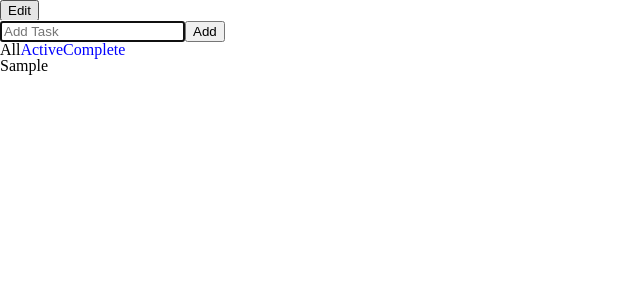
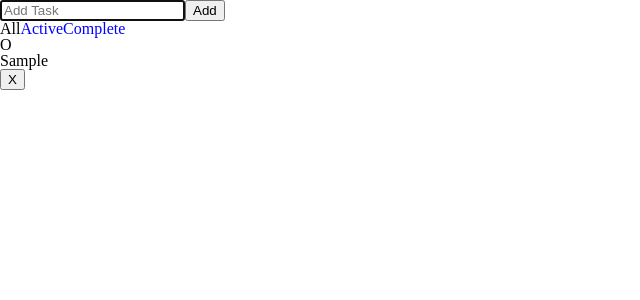
Before and after one commit to sequoian/tasks, a React (Create React App) app: page / in a window 1280 px wide. Both pictures are taken after typing "Sample" into the empty fields and a click on the button "Add". Shown: the top 300 px of the page, without its empty margins (0-640 px from the left). Built offline with nearby package versions, Linux system fonts and the light colour scheme.

Commit message:
simplified frontend

```diff
--- a/src/actions/index.js
+++ b/src/actions/index.js
@@ -20,13 +20,6 @@ export const toggleTask = id => {
   }
 }
 
-export const setTaskDisplayMode = mode => {
-  return {
-    type: 'SET_TASK_DISPLAY_MODE',
-    mode
-  }
-}
-
 export const editTask = (id, text) => {
   return {
     type: 'EDIT_TASK',
--- a/src/components/App.js
+++ b/src/components/App.js
@@ -2,11 +2,9 @@ import React from 'react'
 import FilterNav from './FilterNav'
 import AddTask from '../containers/AddTask'
 import VisibleTaskList from '../containers/VisibleTaskList'
-import EditButton from '../containers/EditButton'
 
 const App = () => (
   <div id="app">
-    <EditButton />
     <AddTask />
     <FilterNav />
     <VisibleTaskList />
--- a/src/components/EditTask.js
+++ /dev/null
@@ -1,30 +0,0 @@
-import React from 'react'
-import PropTypes from 'prop-types'
-
-const EditTask = ({id, text, onChange, onDelete}) => (
-  <div className="edit-task">
-    <button>Up</button>
-    <button>Down</button>
-    <input
-      value={text}
-      onChange={e =>
-        onChange(
-          id,
-          e.target.value,
-        )
-      }
-    />
-    <button onClick={onDelete}>
-      Delete
-    </button>
-  </div>
-)
-
-EditTask.propTypes = {
-  id: PropTypes.number.isRequired,
-  text: PropTypes.string.isRequired,
-  onChange: PropTypes.func.isRequired,
-  onDelete: PropTypes.func.isRequired
-}
-
-export default EditTask
--- a/src/components/Task.js
+++ b/src/components/Task.js
@@ -1,19 +1,26 @@
 import React from 'react'
 import PropTypes from 'prop-types'
 
-const Task = ({onClick, completed, text}) => (
-  <div
-    className={completed ? "task complete" : "task"}
-    onClick={onClick}
-  >
-    {text}
+const Task = ({onClick, completed, text, onDelete, onChange}) => (
+  <div className={completed ? "task complete" : "task"}>
+    <div onClick={onClick}>
+      O
+    </div>
+    <div>
+      {text}
+    </div>
+    <button onClick={onDelete}>
+      X
+    </button>
   </div>
 )
 
 Task.propTypes = {
   onClick: PropTypes.func.isRequired,
   completed: PropTypes.bool.isRequired,
-  text: PropTypes.string.isRequired
+  text: PropTypes.string.isRequired,
+  onDelete: PropTypes.func.isRequired,
+  onChange: PropTypes.func.isRequired
 }
 
 export default Task
--- a/src/components/TaskList.js
+++ b/src/components/TaskList.js
@@ -1,47 +1,27 @@
 import React from 'react'
 import PropTypes from 'prop-types'
 import Task from './Task'
-import EditTask from './EditTask'
 
 const TaskList = ({
   tasks,
   onTaskClick,
-  taskDisplayMode,
   onTaskChange,
   onTaskDelete
-}) => {
-  const tasksByMode = tasks.map(task => {
-    switch (taskDisplayMode) {
-      case 'EDIT':
-        return (
-          <EditTask
+}) => (
+  <ul id="task-list">
+    {tasks.map(task => (
+      <li>
+        <Task
           key={task.id}
           {...task}
           onChange={onTaskChange}
+          onClick={() => onTaskClick(task.id)}
           onDelete={() => onTaskDelete(task.id)}
         />
-        )
-      default:
-        return (
-          <Task
-            key={task.id}
-            {...task}
-            onClick={() => onTaskClick(task.id)}
-          />
-        )
-    }
-  })
-
-  return (
-    <ul id="task-list">
-      {tasksByMode.map(task => (
-        <li>
-          {task}
       </li>
     ))}
   </ul>
 )
-}
 
 TaskList.propTypes = {
   tasks: PropTypes.arrayOf(
@@ -52,7 +32,6 @@ TaskList.propTypes = {
     }).isRequired
   ).isRequired,
   onTaskClick: PropTypes.func.isRequired,
-  taskDisplayMode: PropTypes.string.isRequired,
   onTaskChange: PropTypes.func.isRequired,
   onTaskDelete: PropTypes.func.isRequired
 }
--- a/src/containers/EditButton.js
+++ /dev/null
@@ -1,52 +0,0 @@
-import React from 'react'
-import PropTypes from 'prop-types'
-import {connect} from 'react-redux'
-import {setTaskDisplayMode} from '../actions'
-
-const EditButton = ({taskDisplayMode, onClick}) => {
-  let btnText, newMode
-
-  if (taskDisplayMode === 'EDIT') {
-    btnText = 'Done'
-    newMode = 'VIEW'
-  }
-  else {
-    btnText = 'Edit'
-    newMode = 'EDIT'
-  }
-
-  return (
-    <div>
-      <button onClick={() => onClick(newMode)}>
-        {btnText}
-      </button>
-    </div>
-  )
-}
-
-EditButton.propTypes = {
-  taskDisplayMode: PropTypes.string.isRequired,
-  onClick: PropTypes.func.isRequired
-}
-
-
-const mapStateToProps = state => {
-  return {
-    taskDisplayMode: state.taskDisplayMode
-  }
-}
-
-const mapDispatchToProps = dispatch => {
-  return {
-    onClick: mode => {
-      dispatch(setTaskDisplayMode(mode))
-    }
-  }
-}
-
-const EditButtonContainer = connect(
-  mapStateToProps,
-  mapDispatchToProps
-)(EditButton)
-
-export default EditButtonContainer
--- a/src/containers/VisibleTaskList.js
+++ b/src/containers/VisibleTaskList.js
@@ -15,8 +15,7 @@ const getVisibleTasks = (tasks, filter) => {
 
 const mapStateToProps = state => {
   return {
-    tasks: getVisibleTasks(state.tasks, state.visibilityFilter),
-    taskDisplayMode: state.taskDisplayMode
+    tasks: getVisibleTasks(state.tasks, state.visibilityFilter)
   }
 }
 
--- a/src/index.js
+++ b/src/index.js
@@ -7,7 +7,7 @@ import taskApp from './reducers'
 import {loadState, saveState} from './utility/localStorage'
 
 import './css/reset.css'
-import './css/app.css'
+import './css/App.css'
 
 const persistedState = loadState()
 const store = createStore(taskApp, persistedState)
--- a/src/reducers/index.js
+++ b/src/reducers/index.js
@@ -1,12 +1,10 @@
 import {combineReducers} from 'redux'
 import tasks from './tasks'
 import visibilityFilter from './visibilityFilter'
-import taskDisplayMode from './taskDisplayMode'
 
 const taskApp = combineReducers({
   tasks,
-  visibilityFilter,
-  taskDisplayMode
+  visibilityFilter
 })
 
 export default taskApp
--- a/src/reducers/taskDisplayMode.js
+++ /dev/null
@@ -1,10 +0,0 @@
-const taskDisplayMode = (state = 'VIEW', action) => {
-  switch (action.type) {
-    case 'SET_TASK_DISPLAY_MODE':
-      return action.mode
-    default:
-      return state
-  }
-}
-
-export default taskDisplayMode
```
Also changed, not shown: src/assets/checkmark.svg (deleted), 1 other file (tests, documents, lock files or other folders). Lines whose indentation alone changed are shown as unchanged.
